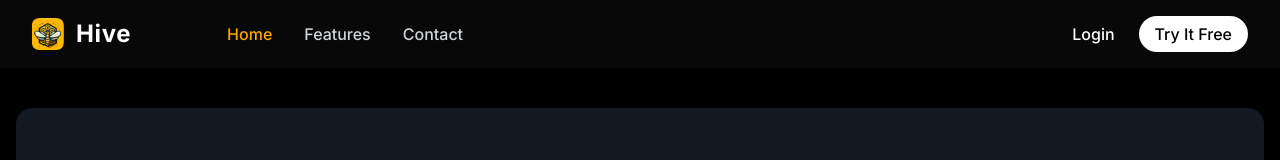
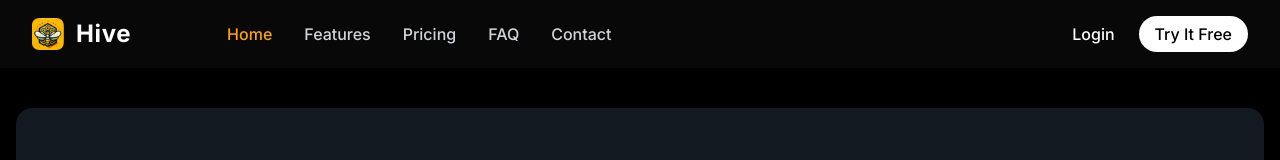
Before and after one commit to Akr1040317/hiveWebsite, a React (Vite) app: page / in a window 1280 px wide. Shown: the top 160 px of the page. Built offline with nearby package versions, Linux system fonts and the light colour scheme.

Commit message:
fixed navbar

```diff
--- a/src/Contact.jsx
+++ b/src/Contact.jsx
@@ -94,7 +94,7 @@ const Contact = () => {
   };
 
   return (
-    <div className="bg-black text-white flex flex-col md:flex-row justify-between items-start md:items-center min-h-screen px-4 sm:px-6 md:px-16 py-12 overflow-x-hidden">
+    <div id="contact" className="bg-black text-white flex flex-col md:flex-row justify-between items-start md:items-center min-h-screen px-4 sm:px-6 md:px-16 py-12 overflow-x-hidden">
       {/* Left Section */}
       <div className="flex-1 text-left space-y-6">
         <h1 className="text-4xl font-bold">Contact Us</h1>
--- a/src/Hero.jsx
+++ b/src/Hero.jsx
@@ -14,6 +14,7 @@ import phone3 from './assets/phone3.png';
 import phone4 from './assets/phone4.png';
 import phone5 from './assets/phone5.png';
 import phone6 from './assets/phone6.png';
+
 
 export default function Hero() {
   // 6 separate items for the HERO section to animate in order
@@ -102,7 +103,6 @@ export default function Hero() {
             </a>
             <nav className="hidden md:flex items-center space-x-8">
               <Link
-                to="home"
                 smooth={true}
                 duration={500}
                 className="text-md font-medium text-[#ffa500] hover:text-white"
@@ -113,15 +113,31 @@ export default function Hero() {
                 to="features"
                 smooth={true}
                 duration={500}
-                className="text-md font-medium text-gray-300 hover:text-white"
+                className="text-md font-medium text-gray-300 hover:text-white cursor-pointer"
               >
                 Features
+              </ScrollLink>
+              <ScrollLink
+                to="pricing"
+                smooth={true}
+                duration={500}
+                className="text-md font-medium text-gray-300 hover:text-white cursor-pointer"
+              >
+                Pricing
+              </ScrollLink>
+              <ScrollLink
+                to="faq"
+                smooth={true}
+                duration={500}
+                className="text-md font-medium text-gray-300 hover:text-white cursor-pointer"
+              >
+                FAQ
               </ScrollLink>
               <ScrollLink
                 to="contact"
                 smooth={true}
                 duration={500}
-                className="text-md font-medium text-gray-300 hover:text-white"
+                className="text-md font-medium text-gray-300 hover:text-white cursor-pointer"
               >
                 Contact
               </ScrollLink>
```
